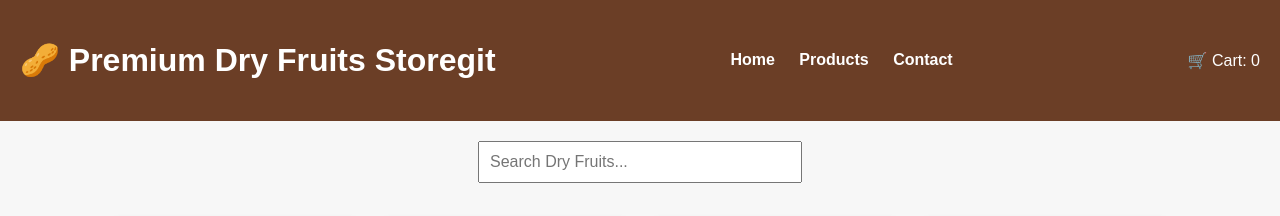
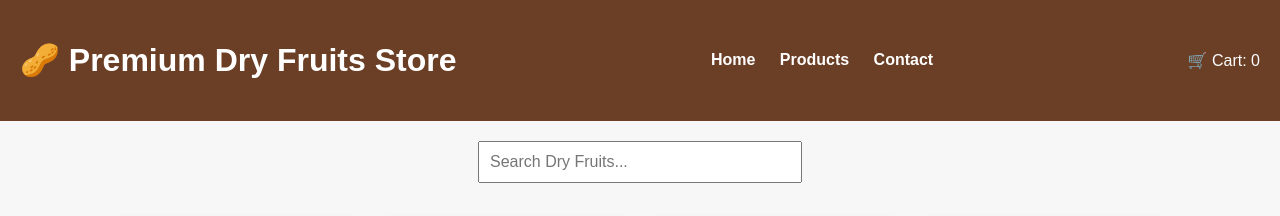
Before and after one commit to BashirBhaii/Project-2, a plain HTML site: page index.html in a window 1280 px wide. Shown: the top 216 px of the page. Drawn offline with Linux system fonts and the light colour scheme.

Commit message:
mene ek or line add ki hai

```diff
--- a/index.html
+++ b/index.html
@@ -10,7 +10,7 @@
 <body>
 
 <header>
-<h1>🥜 Premium Dry Fruits Storegit </h1>
+<h1>🥜 Premium Dry Fruits Store </h1>
 
 <nav>
 <a href="#">Home</a>
```
